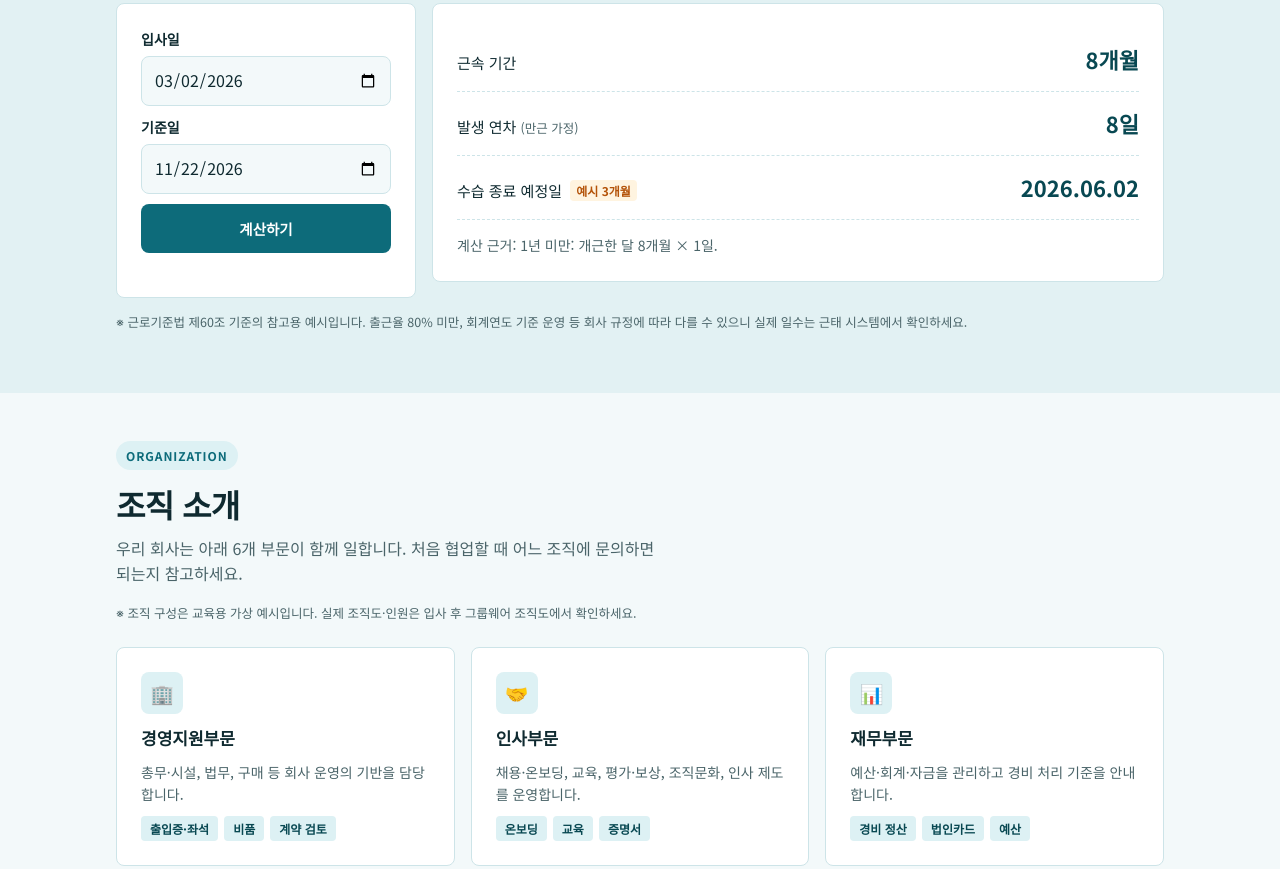
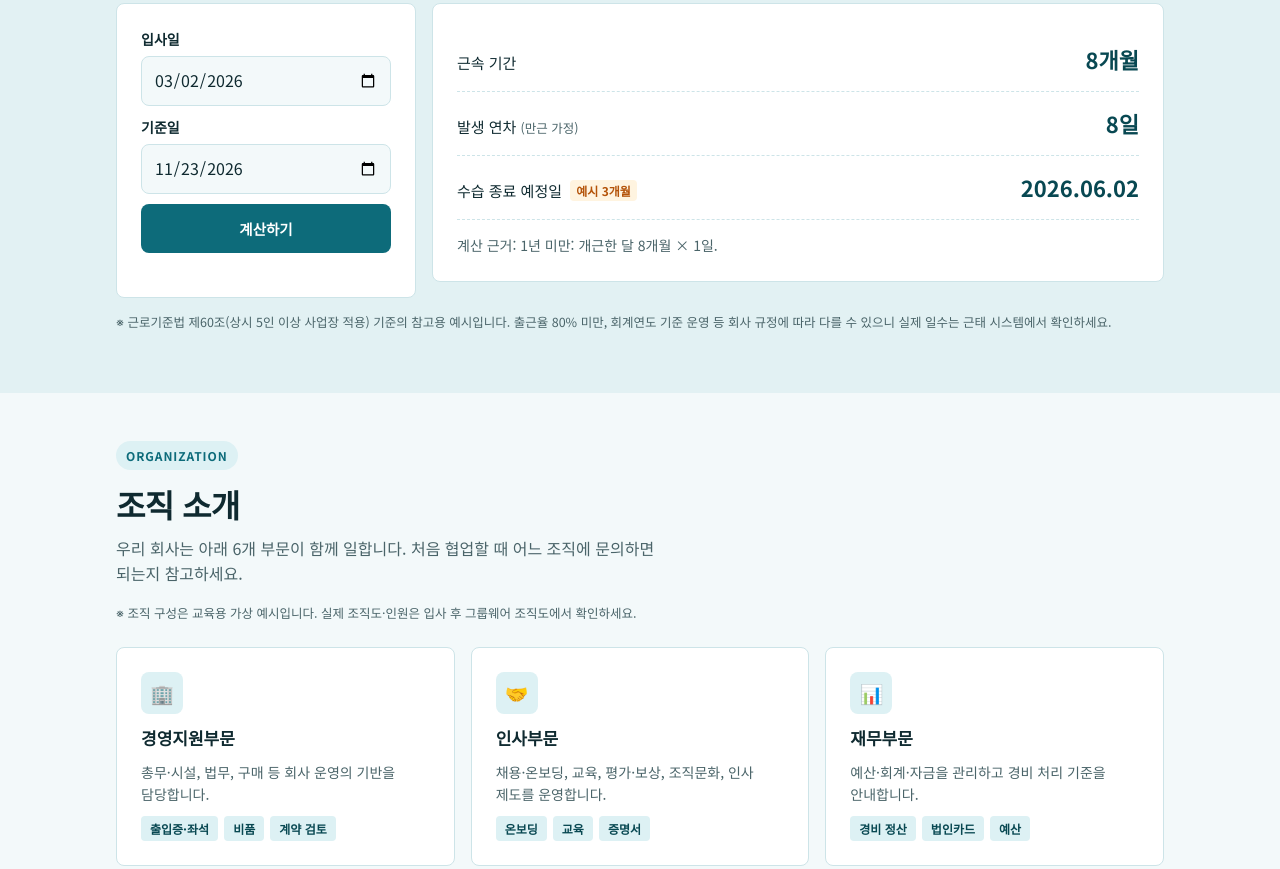
Before and after one commit to workingday77/detp-portal, a plain HTML site: page index.html in a window 1280 px wide. Shown: the part 2095-2964 px from the top of the page. Drawn offline with Linux system fonts and the light colour scheme.

Commit message:
Add files via upload

```diff
--- a/index.html
+++ b/index.html
@@ -10,7 +10,7 @@
   /*
     레이아웃 컨셉: 상단 고정 네비 + 섹션 단위 세로 스크롤 (교육 샘플 portal_v2와 동일 구조).
     각 섹션은 scroll-margin-top으로 고정 메뉴 높이만큼 여백을 두어 앵커 이동 시 제목이 가려지지 않도록 함.
-    색·글꼴·여백은 "우리 부서 포털" 디자인 시스템(https://claude.ai/artifact/VdbSaFT3cxwYQEVcAPFMGX)을 따름.
+    색·글꼴·여백은 "우리 부서 포털" 디자인 시스템을 따름.
     ※ 교육용 예시 페이지. 실명·연락처·급여·사번 등 민감정보와 실제 사내 기밀을 담지 않음.
   */
   :root {
@@ -55,6 +55,7 @@
     -webkit-font-smoothing: antialiased;
   }
   h1, h2, h3, h4 { font-family: var(--font-display); text-wrap: balance; margin: 0; }
+  body { word-break: keep-all; overflow-wrap: break-word; } /* 한글이 단어 중간에서 줄바꿈되지 않도록 */
   a { color: inherit; }
   button, input, select, textarea { font: inherit; color: inherit; }
 
@@ -534,7 +535,7 @@
             <label class="calc-label" for="calcJoin">입사일</label>
             <input class="field" type="date" id="calcJoin" value="2026-03-02" autocomplete="off">
             <label class="calc-label" for="calcBase">기준일</label>
-            <input class="field" type="date" id="calcBase" value="2026-11-22" autocomplete="off">
+            <input class="field" type="date" id="calcBase" value="" autocomplete="off">
             <button class="btn btn-primary" type="submit" style="justify-content:center">계산하기</button>
             <div class="form-msg err" id="calcMsg" role="status"></div>
           </form>
@@ -545,7 +546,7 @@
             <p class="calc-basis" id="calcBasis">계산 기준: 1년 미만은 1개월 개근 시 1일(최대 11일), 1년 이상은 15일에 3년차부터 2년마다 1일 가산(최대 25일).</p>
           </div>
         </div>
-        <p class="note">※ 근로기준법 제60조 기준의 참고용 예시입니다. 출근율 80% 미만, 회계연도 기준 운영 등 회사 규정에 따라 다를 수 있으니 실제 일수는 근태 시스템에서 확인하세요.</p>
+        <p class="note">※ 근로기준법 제60조(상시 5인 이상 사업장 적용) 기준의 참고용 예시입니다. 출근율 80% 미만, 회계연도 기준 운영 등 회사 규정에 따라 다를 수 있으니 실제 일수는 근태 시스템에서 확인하세요.</p>
       </div>
     </div>
   </section>
@@ -658,7 +659,7 @@
         <li class="file-row">
           <span class="file-ic" aria-hidden="true">PDF</span>
           <span class="file-info"><b class="file-name">신규입사자 온보딩 가이드</b><span class="file-desc">첫날 일정, 첫 주·첫 달 할 일, 수습·근무 기본 안내</span></span>
-          <span class="file-size">PDF · 208 KB</span>
+          <span class="file-size">PDF · 322 KB</span>
           <a class="btn btn-primary btn-sm" href="files/onboarding-guide.pdf" download="신규입사자_온보딩_가이드.pdf" aria-label="신규입사자 온보딩 가이드 다운로드">다운로드</a>
         </li>
         <li class="file-row">
@@ -755,7 +756,7 @@
     ],
     week1: [
       { g: '교육', items: [
-        ['w1-1', '필수 법정교육 이수', '교육 플랫폼에서 정보보호·직장 내 괴롭힘 예방 등 필수 과정을 수강합니다.'],
+        ['w1-1', '필수 교육 이수', '교육 플랫폼에서 직장 내 성희롱 예방 등 법정의무교육과 정보보호 교육을 수강합니다.'],
         ['w1-2', '직무 기초 교육 수강', '팀에서 안내한 직무 입문 과정을 시작합니다.'],
         ['w1-3', '현장·사업장 견학 (해당자)', '생산 현장 배치자는 안전교육 후 견학합니다.']
       ]},
@@ -1074,6 +1075,7 @@
   function fmt(d) { return d.getFullYear() + '.' + String(d.getMonth() + 1).padStart(2, '0') + '.' + String(d.getDate()).padStart(2, '0'); }
   function addMonths(d, n) { var r = new Date(d.getFullYear(), d.getMonth() + n, d.getDate()); if (r.getDate() !== d.getDate()) r = new Date(d.getFullYear(), d.getMonth() + n + 1, 0); return r; }
   function fullMonths(a, b) { var m = (b.getFullYear() - a.getFullYear()) * 12 + (b.getMonth() - a.getMonth()); if (addMonths(a, m) > b) m--; return Math.max(0, m); }
+  (function () { var t = new Date(), el = document.getElementById('calcBase'); if (!el.value) el.value = t.getFullYear() + '-' + String(t.getMonth() + 1).padStart(2, '0') + '-' + String(t.getDate()).padStart(2, '0'); })();
   function calc(e) {
     if (e) e.preventDefault();
     var j = parse(document.getElementById('calcJoin').value), b = parse(document.getElementById('calcBase').value);
```
Also changed, not shown: 2 other files.
